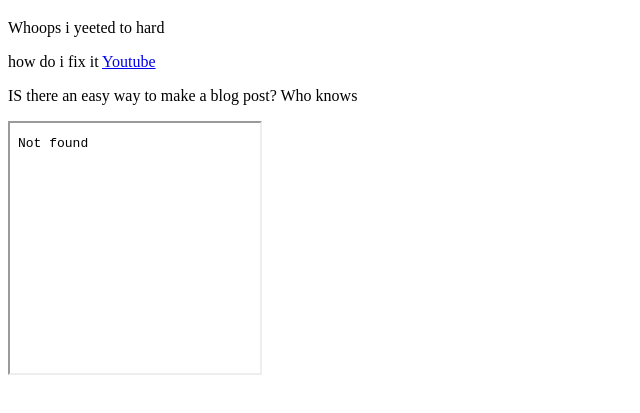
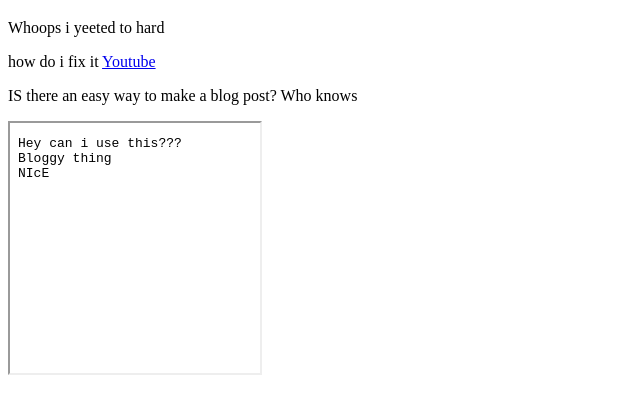
Before and after one commit to TrisDooley/test, a plain HTML site: page index.html in a window 1280 px wide. Shown: the part 61-474 px from the top of the page, without its empty margins (0-640 px from the left). Drawn offline with Linux system fonts and the light colour scheme; the site is published under a folder, as on GitHub Pages, so addresses that start at the root find nothing.

Commit message:
Update index.html

```diff
--- a/index.html
+++ b/index.html
@@ -10,7 +10,7 @@
     <!-- A comment i think-->
     <!-- some code i found online -->
     <iframe type="document/txt"
-    src="/whoops.txt"
+    src="./whoops.txt"
     width = "250"
     height = "250">
   </object>
```
